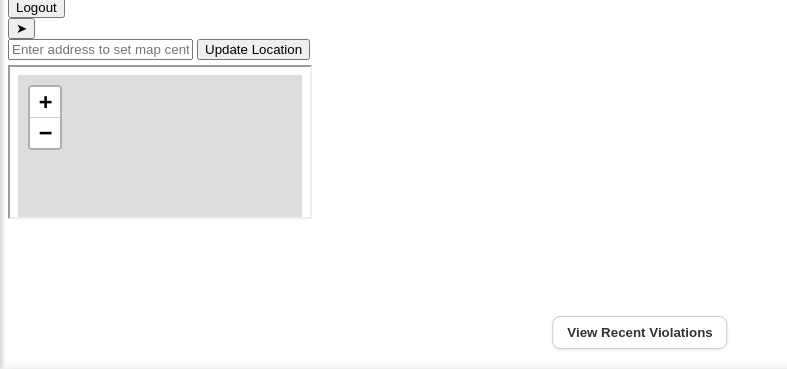
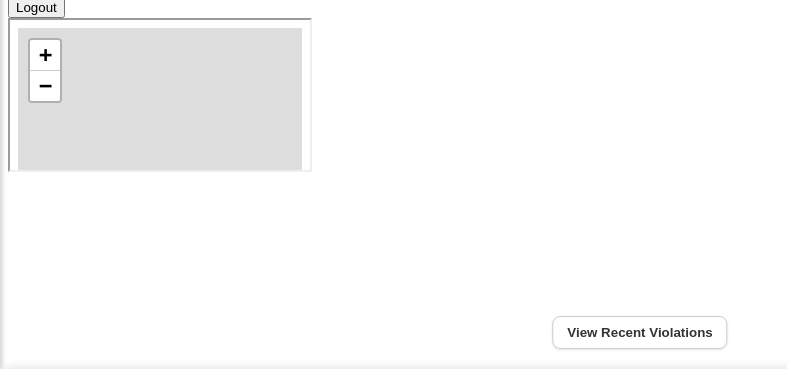
Before and after one commit to gcivil-nyu-org/team5-wed-spring25, a Django app: page /home/ in a window 1280 px wide. Shown: the part 431-800 px from the top of the page, without its empty margins (0-787 px from the left). Run offline with Django 3.2, Linux system fonts and the light colour scheme; the visitor is signed in with stand-in values (Sample User, id 1); some libraries are stand-ins or nearby versions.

Commit message:
remove redundancy in geolocation updator

```diff
--- a/CleanBites/_frontend/templates/home.html
+++ b/CleanBites/_frontend/templates/home.html
@@ -61,15 +61,6 @@
     {% include 'components/sidebar.html' %}
     {% include 'components/bookmarks.html' %}
 
-    <div class="geocode-wrapper">
-      <button class="geocode-toggle" onclick="toggleGeocodeBar()">➤</button>
-
-      <div class="geocode-bar hidden" id="geocode-bar">
-        <input type="text" id="geocode-address" placeholder="Enter address to set map center" />
-        <button type="button" onclick="submitGeocode()">Update Location</button>
-        <span id="geocode-status" class="geocode-status"></span>
-      </div>
-    </div>
 
     {% include 'components/recent_violations.html' %}
 
@@ -86,10 +77,6 @@
     window.globalLAT = 40.69455789521935;
     window.globalLNG = -73.9865872293045;
 
-    function toggleGeocodeBar() {
-      const bar = document.getElementById('geocode-bar');
-      bar.classList.toggle('hidden');
-    }
 
 
     async function getCurrentGeocode(address) {
```
